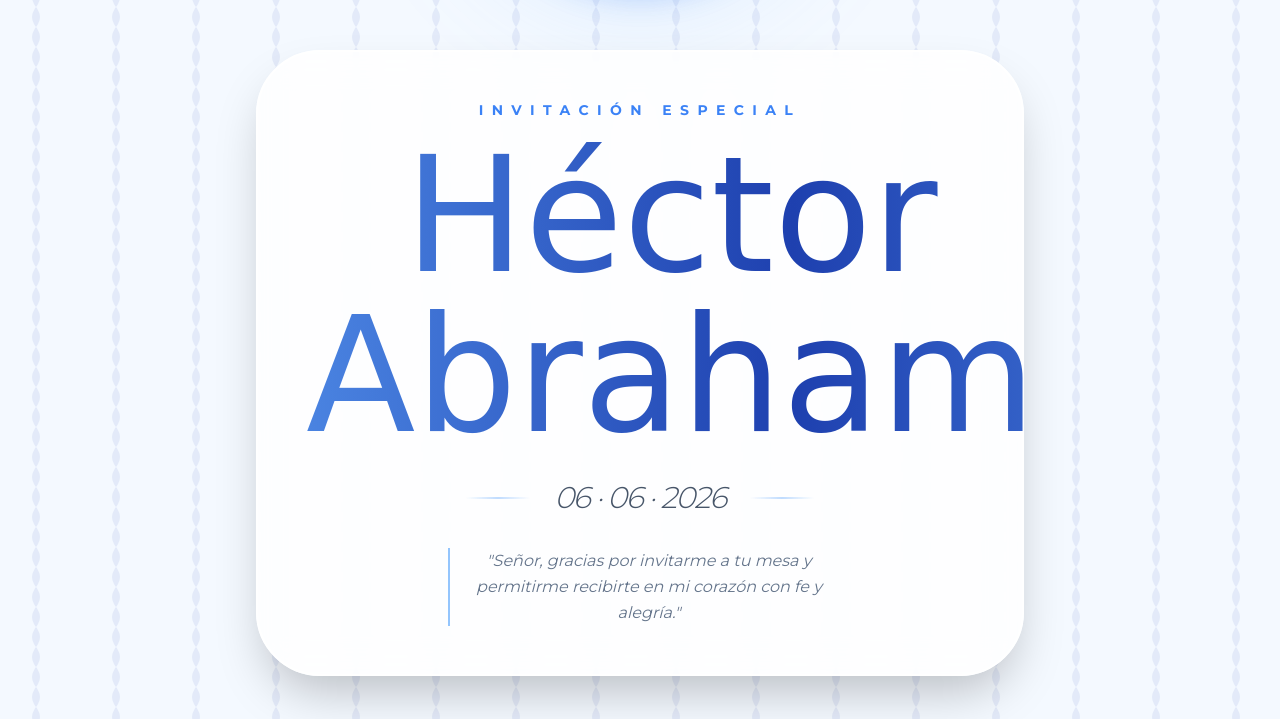
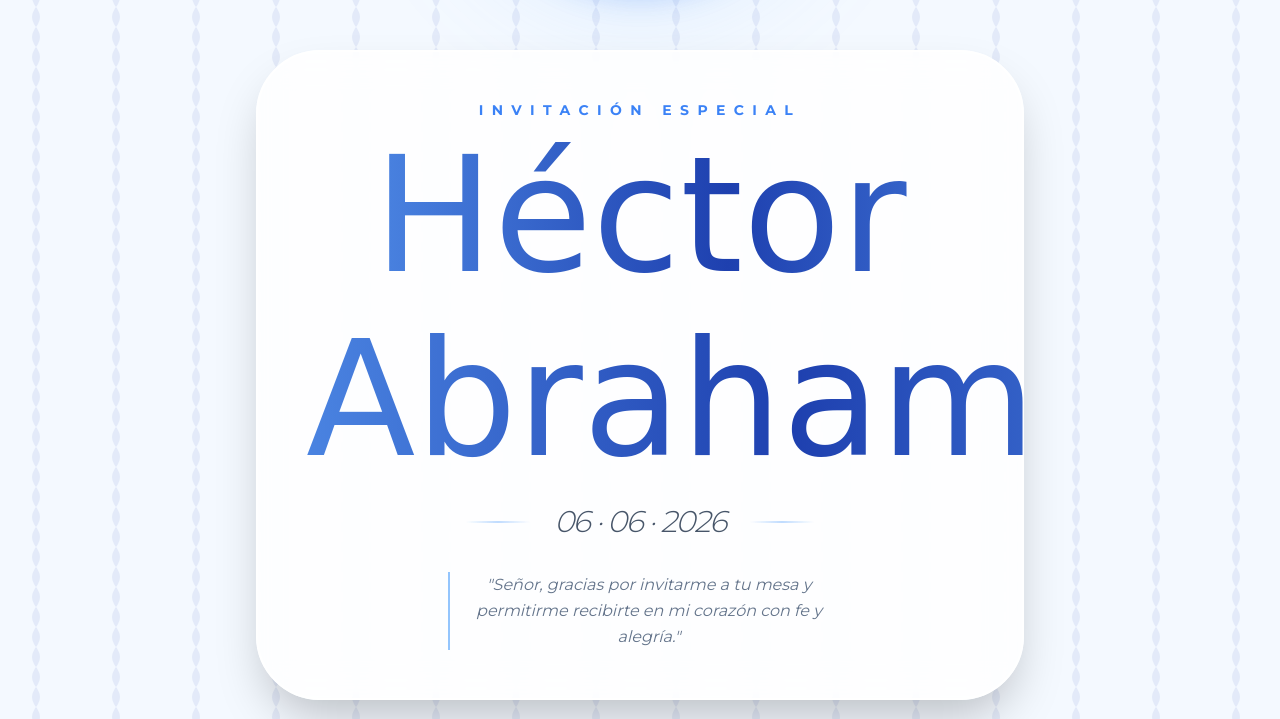
Before and after one commit to jvizcayanieto-star/invitacionhector, a plain HTML site: page index.html in a window 1280 px wide. Shown: the part 373-1092 px from the top of the page. Drawn offline with nearby package versions, Linux system fonts and the light colour scheme.

Commit message:
Update index.html

```diff
--- a/index.html
+++ b/index.html
@@ -64,8 +64,8 @@
 
             <div class="bg-white/85 backdrop-blur-lg p-12 rounded-[4rem] shadow-2xl border-2 border-white text-card-float">
                 <h2 class="text-blue-500 font-bold uppercase tracking-[0.6em] text-xs md:text-sm mb-4">Invitación Especial</h2>
-                <h1 class="text-8xl md:text-[10rem] font-cursive shimmer-text leading-none mb-6">Héctor Abraham</h1>
-
+                <h1 class="text-8xl md:text-[10rem] font-cursive shimmer-text leading-none mb-6">Héctor</h1>
+                <h1 class="text-8x1 md:text-[10rem] font-cursive shimmer-text leading-none mb-6">Abraham</h1>
                 <div class="flex items-center justify-center space-x-6 mb-8">
                     <div class="h-0.5 w-16 bg-gradient-to-r from-transparent via-blue-200 to-transparent"></div>
                     <p class="text-3xl font-light text-slate-600 tracking-tighter italic">06 · 06 · 2026</p>
```
